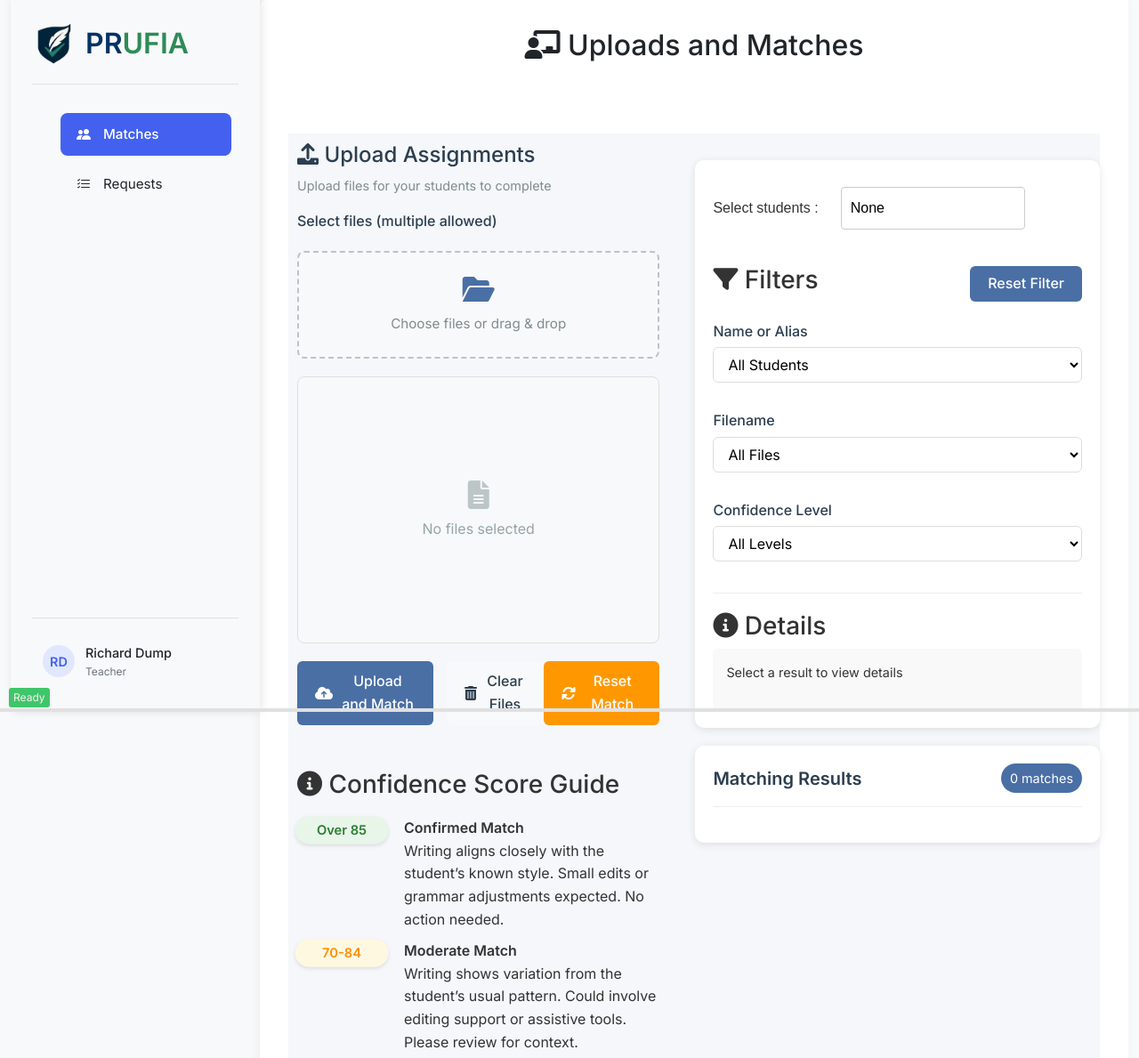
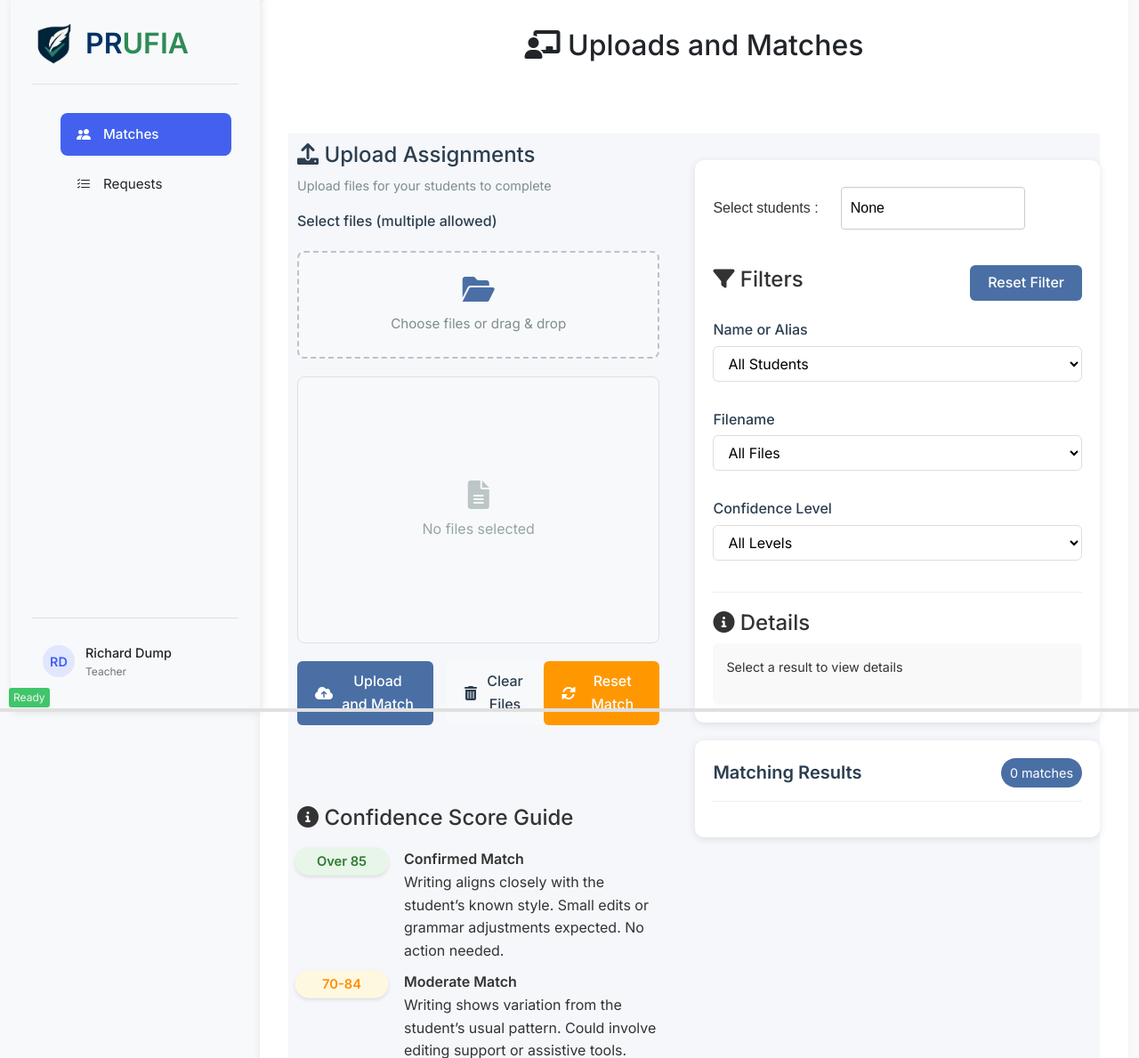
Before and after one commit to StefanDevstar/prufia, a Flask app: page /tea in a window 1280 px wide. Shown: the top 1189 px of the page at 89% size. Run offline with Flask 3, Linux system fonts and the light colour scheme; data that the repository does not hold is empty; some libraries are stand-ins or nearby versions.

Commit message:
factoring

```diff
--- a/app/templates/1.html
+++ b/app/templates/1.html
@@ -612,7 +612,7 @@
             padding: 0;
         }
         .upload-form {
-            margin-bottom: 50px;
+            margin-bottom: 90px;
         }
         .form-header h3 {
             color: #2c3e50;
@@ -1045,9 +1045,6 @@
             text-align:start;
             margin-left: 10px;
         }
-
-
-
         .pdf-header {
             color: #4a6fa5;
             border-bottom: 2px solid #4a6fa5;
@@ -1243,7 +1240,7 @@
                                 <div id="matchResults"></div>
                                 <div id="singleMatch"></div>
                                 <div class="confidence">
-                                    <h3 style="text-align:start;"><i class="fas fa-info-circle"></i> Confidence Score Guide</h3>
+                                    <h3 style="text-align:start;font-size: 1.5rem;"><i class="fas fa-info-circle"></i> Confidence Score Guide</h3>
                                     <ul style="list-style: none; padding-left: 0;margin-top:20px;">
                                         <li style="margin-bottom: 10px; display: flex; align-items: flex-start; gap: 10px;">
                                         <span class="flag flag-pulse flag-green">Over 85</span>
@@ -1289,7 +1286,7 @@
                                     </div>
                                     <div class="filters-section">
                                         <div class="filters-header">
-                                            <h3><i class="fas fa-filter"></i> Filters</h3>
+                                            <h3 style="font-size:1.5rem"><i class="fas fa-filter"></i> Filters</h3>
                                             <button class="primary-button filter-reset">Reset Filter</button>
                                         </div>
                                         <div>
@@ -1319,7 +1316,7 @@
                                         </div>
                                     </div>
                                     <div class="detail-section" id="detailSection">
-                                        <h3><i class="fas fa-info-circle"></i> Details</h3>
+                                        <h3 style="font-size:1.5rem;"><i class="fas fa-info-circle"></i> Details</h3>
                                         <div class="detail-content" id="detailContent">
                                             <p>Select a result to view details</p>
                                         </div>
@@ -1393,7 +1390,6 @@
         </div>
     </div>
 
-
     <!-- View Submission Modal -->
     <div class="modal fade" id="submissionModal" tabindex="-1" aria-labelledby="submissionModalLabel" aria-hidden="true">
         <div class="modal-dialog">
--- /dev/null
+++ b/assignments/1-tech1-fall2025-1748385533183.txt
@@ -0,0 +1 @@
+Results-driven Senior Full Stack Software Engineer with over 10+ years of experience designing, developing, and deploying scalable web and mobile applications. Proficient in modern front-end frameworksand back-end technologies, with a proven track record of delivering high-quality, user-centric solutions. Expertise in cloud platforms, DevOps practices, and API integrations to enhance system performance and ensure security. Collaborative and adaptable, with a passion for optimizing user experiences and driving continuous improvement.
--- a/run.py
+++ b/run.py
@@ -299,35 +299,28 @@
 
     return jsonify(result), status_code
 
-# Teacher test routes
-# @app.route('/tea')
-# def tea_home():
-#     return render_template('tea/base.html',initial_content=render_template('teacher.html'))
+# Teacher test routes final version
 @app.route('/tea')
 def tea_home():
     baselines, error = get_baselines()
     if error:
         return render_template('error.html', message=error), 500
-    # return render_template('teacher.html', baselines=baselines if baselines else [])
     requestlist, error = get_requetsts()
     if error:
         return render_template('error.html', message=error), 500
-    # return render_template('teacher/resubmitrequest.html',
-    #     baselines=requestlist if requestlist else [])
-
     return render_template('1.html',baselines=baselines if baselines else [], requestlist=requestlist if requestlist else [])
 
-@app.route('/tea/content1')
-def tea_content1():
-    return render_template('tea/content1.html')
+# @app.route('/tea/content1')
+# def tea_content1():
+#     return render_template('tea/content1.html')
 
-@app.route('/tea/content2')
-def tea_content2():
-    return render_template('tea/content2.html')
+# @app.route('/tea/content2')
+# def tea_content2():
+#     return render_template('tea/content2.html')
 
-@app.route('/tea/left')
-def tea_left_sidebar():
-    return render_template('tea/left.html')
+# @app.route('/tea/left')
+# def tea_left_sidebar():
+#     return render_template('tea/left.html')
 
 
 
```
Also changed, not shown: 1 other file.
